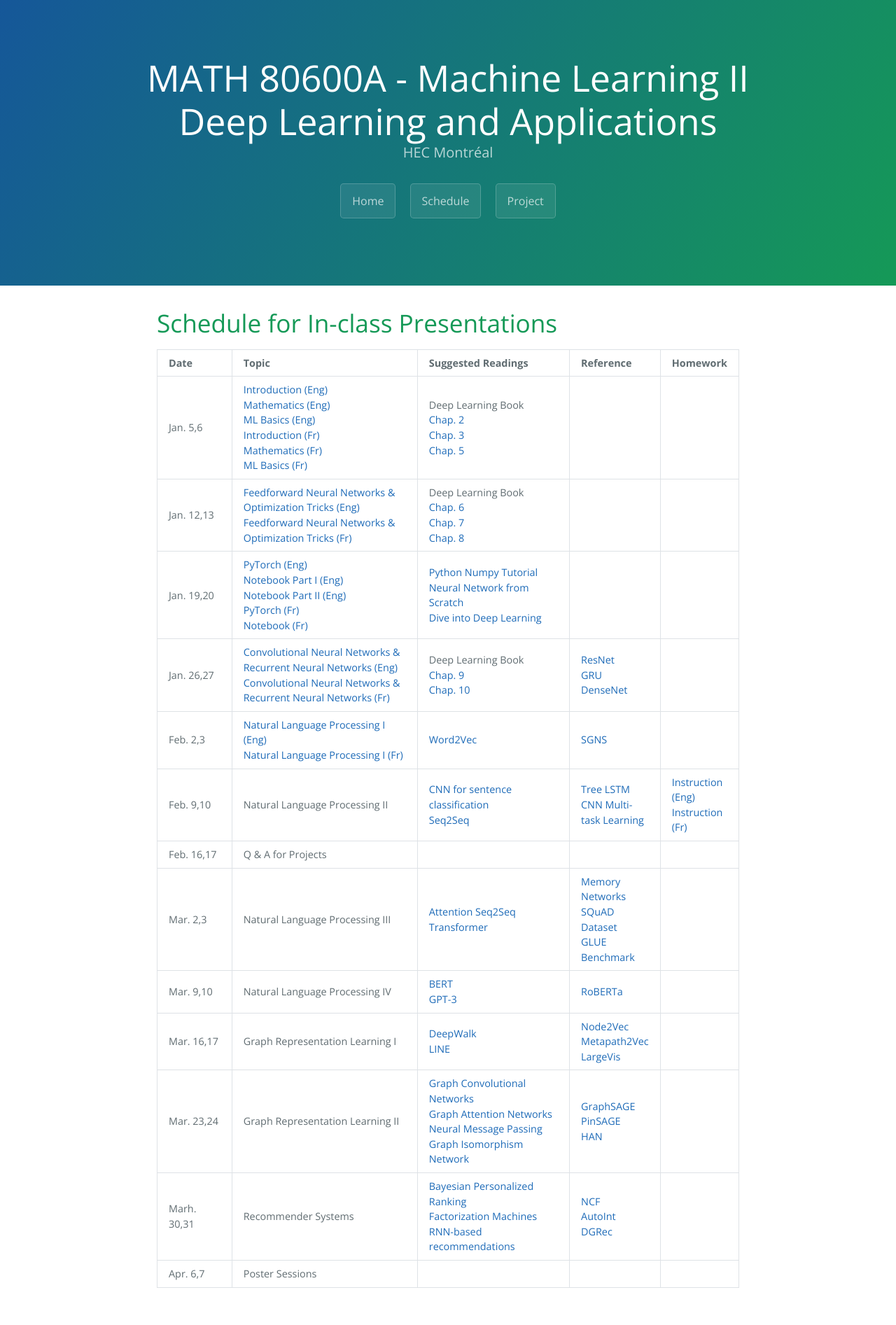
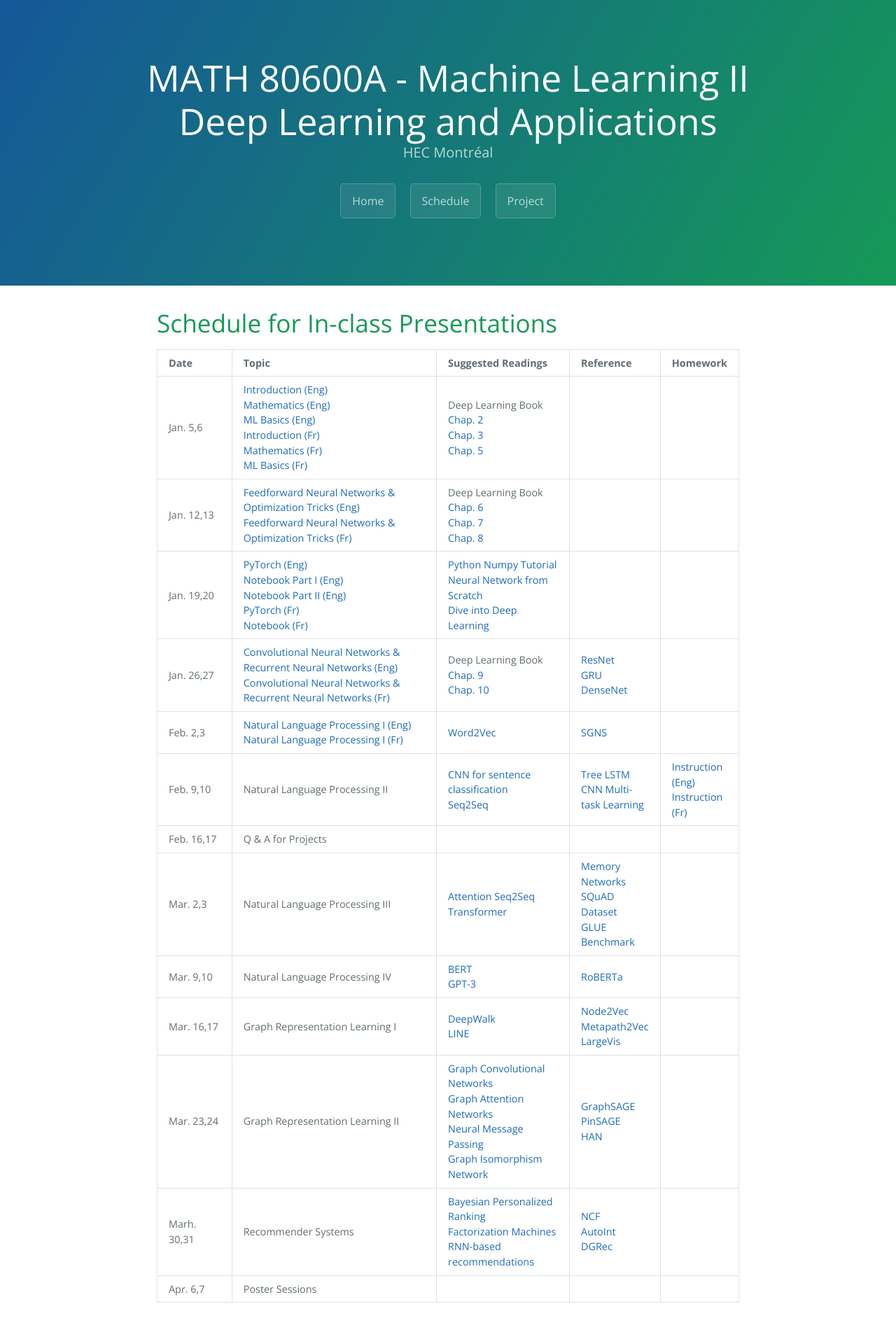
Before and after one commit to DeepGraphLearning/Math80600A_2022W, a Jekyll site: the page built from schedule.md, in a window 1280 px wide. Shown: the whole page at 70% size. Built offline with Jekyll 4.4.1, drawn with Linux system fonts in a browser that asks for light colours; before the commit the page ends 1872 px from its top, so only the background shows below that.

Commit message:
Update schedule.md

```diff
--- a/schedule.md
+++ b/schedule.md
@@ -200,8 +200,8 @@ schedule:
 <table>
 <colgroup>
 <col width="15%" />
-<col width="40%" />
-<col width="30%" />
+<col width="45%" />
+<col width="25%" />
 <col width="15%" />
 <col width="15%" />
 </colgroup>
```
